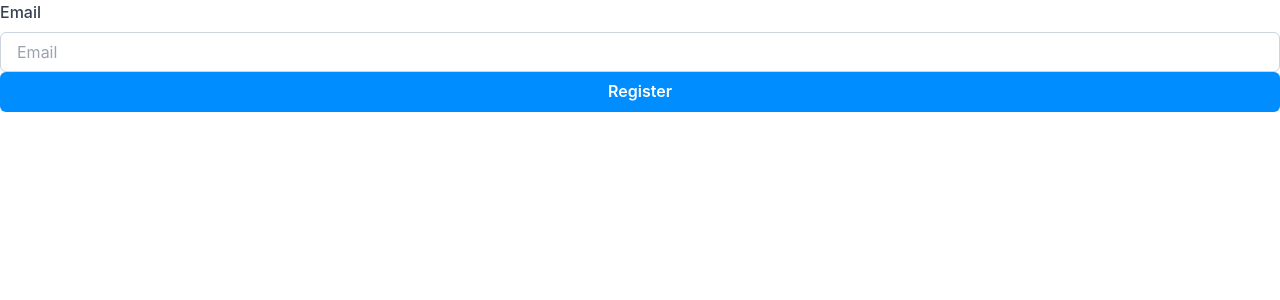
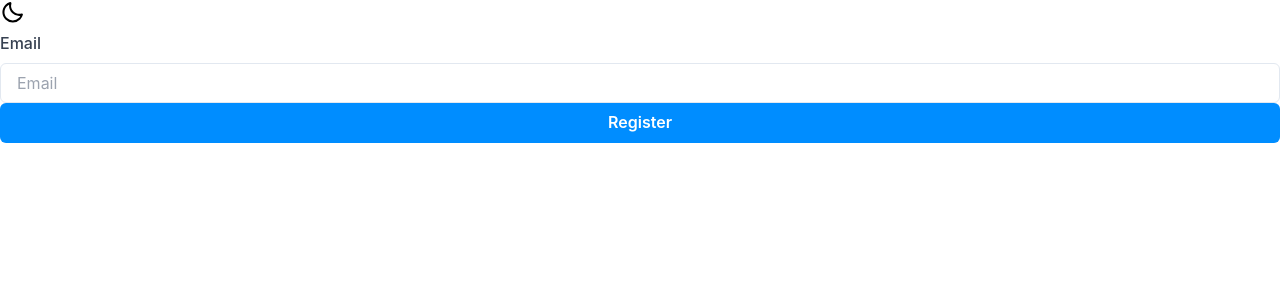
Before and after one commit to rkmonarch/coinverse, a Next.js app: page /dashboard in a window 1280 px wide. Shown: the top 300 px of the page. Built offline with nearby package versions, Linux system fonts and the light colour scheme.

Commit message:
Added theme

```diff
--- a/package.json
+++ b/package.json
@@ -16,6 +16,7 @@
     "eslint-config-next": "13.2.4",
     "framer-motion": "^10.2.4",
     "next": "13.2.4",
+    "next-themes": "^0.2.1",
     "react": "18.2.0",
     "react-dom": "18.2.0",
     "react-icons": "^4.8.0"
--- a/src/pages/_app.js
+++ b/src/pages/_app.js
@@ -1,9 +1,10 @@
 import "@/styles/globals.css";
 import { ChakraProvider } from "@chakra-ui/react";
+import theme from "../../theme";
 
 export default function App({ Component, pageProps }) {
   return (
-    <ChakraProvider>
+    <ChakraProvider theme={theme}>
       <Component {...pageProps} />
     </ChakraProvider>
   );
--- a/src/pages/_document.js
+++ b/src/pages/_document.js
@@ -1,10 +1,13 @@
-import { Html, Head, Main, NextScript } from 'next/document'
+import { Html, Head, Main, NextScript } from "next/document"
+import { ColorModeScript } from "@chakra-ui/react"
+import theme from "../../theme"
 
 export default function Document() {
   return (
     <Html lang="en">
       <Head />
       <body>
+        <ColorModeScript initialColorMode={theme.config.initialColorMode} />
         <Main />
         <NextScript />
       </body>
--- a/src/pages/dashboard.js
+++ b/src/pages/dashboard.js
@@ -1,10 +1,22 @@
-import Button from '@/components/form-elements/button'
-import Input from '@/components/form-elements/input'
-import React from 'react'
+import Button from "@/components/form-elements/button";
+import Input from "@/components/form-elements/input";
+import React from "react";
+import { useColorMode } from "@chakra-ui/color-mode";
+import { BiSun, BiMoon } from "react-icons/bi";
 
 const Dashboard = () => {
+  const { colorMode, toggleColorMode } = useColorMode();
   return (
     <div>
+      <div>
+        <button aria-label="Toggle Mode" onClick={toggleColorMode}>
+          {colorMode === "light" ? (
+            <BiMoon size="25" className="text-black hover:cursor-pointer" />
+          ) : (
+            <BiSun size="20" className="text-white hover:cursor-pointer" />
+          )}
+        </button>
+      </div>
       <Input
         id="email"
         name="email"
@@ -15,7 +27,7 @@ const Dashboard = () => {
       />
       <Button label="Register" onClick={() => {}} />
     </div>
-  )
-}
+  );
+};
 
-export default Dashboard
+export default Dashboard;
--- /dev/null
+++ b/theme.js
@@ -0,0 +1,15 @@
+// theme.js
+
+// 1. import `extendTheme` function
+import { extendTheme } from '@chakra-ui/react'
+
+// 2. Add your color mode config
+const config = {
+  initialColorMode: 'light',
+  useSystemColorMode: false,
+}
+
+// 3. extend the theme
+const theme = extendTheme({ config })
+
+export default theme
```
Also changed, not shown: 1 other file (tests, documents, lock files or other folders). Lines whose indentation alone changed are shown as unchanged.
